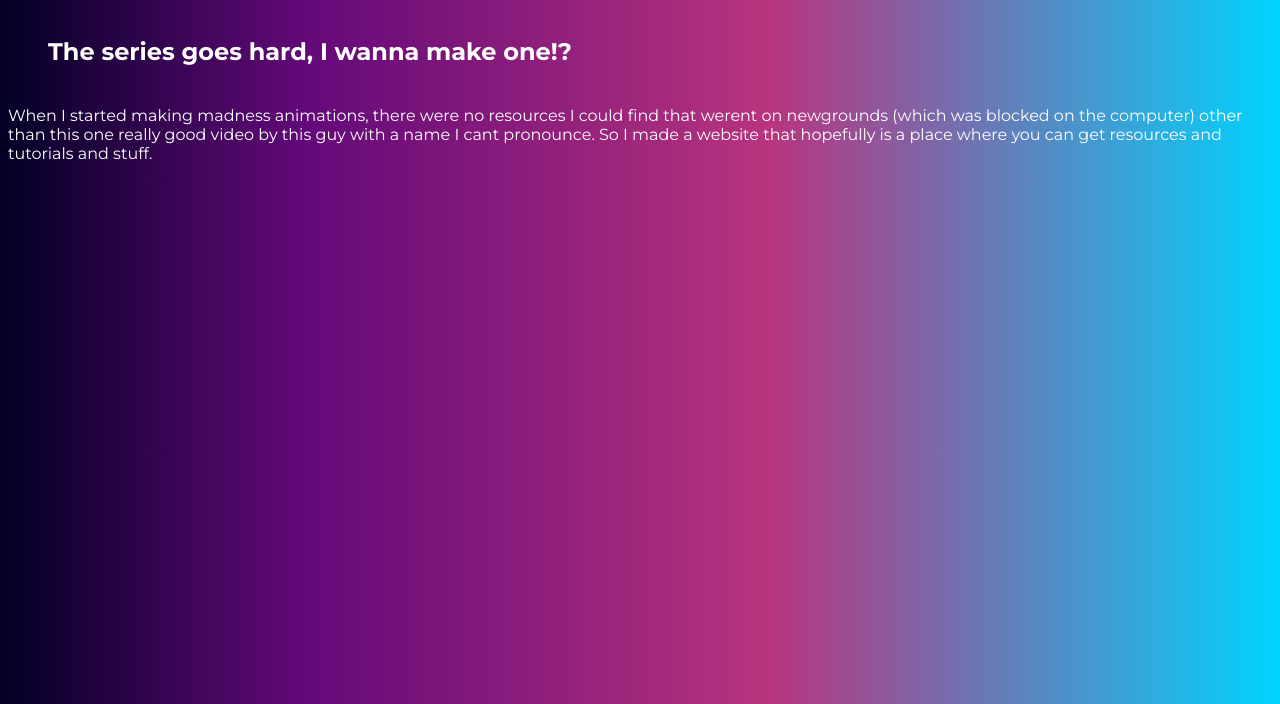
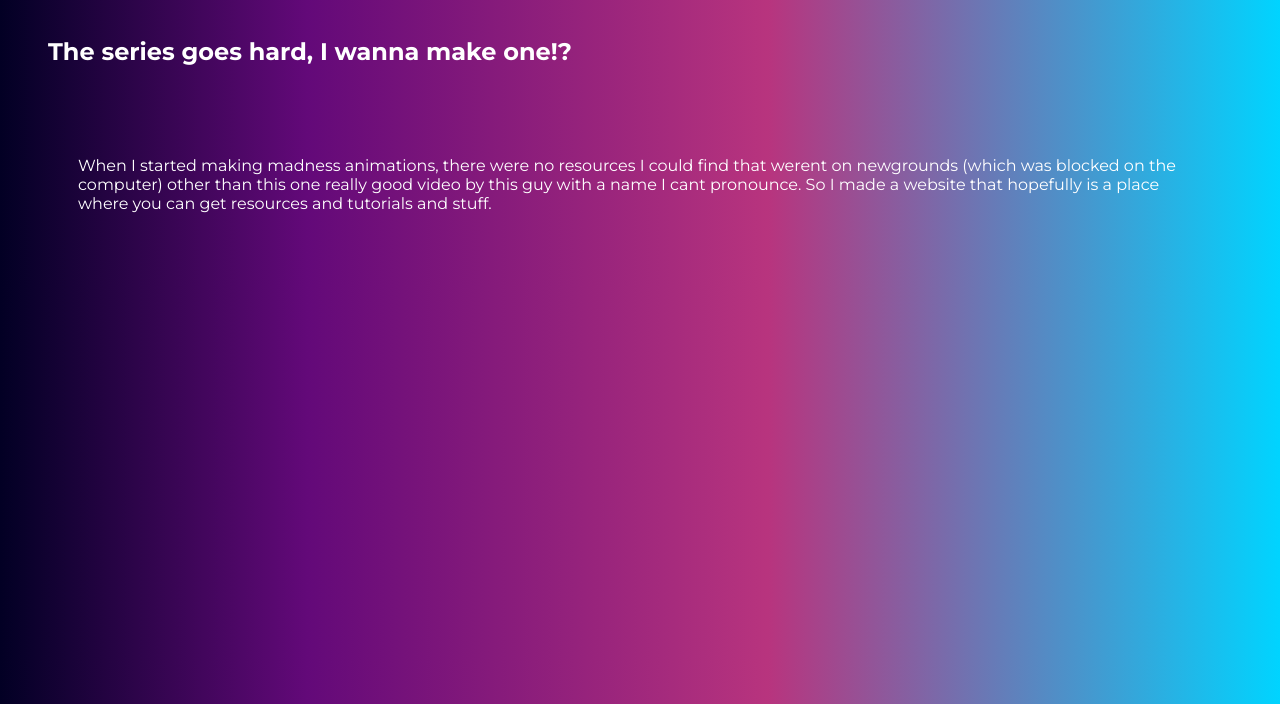
Before and after one commit to Shruumi/Madness, a plain HTML site: page index.html in a window 1280 px wide. Shown: the part 96-800 px from the top of the page. Drawn offline with Linux system fonts and the light colour scheme.

Commit message:
Update index.html
gave the main paragraph a bigger body

```diff
--- a/index.html
+++ b/index.html
@@ -29,7 +29,7 @@
       </div>
       <div class="mainBody">
         <h2 class="margin20px">The series goes hard, I wanna make one!?</h2>
-        <p>When I started making madness animations, there were no resources I could find
+        <p class="margin50px">When I started making madness animations, there were no resources I could find
         that werent on newgrounds (which was blocked on the computer) other than this one
         really good video by this guy with a name I cant pronounce. So I made a website that
         hopefully is a place where you can get resources and tutorials and stuff.</p>
```
